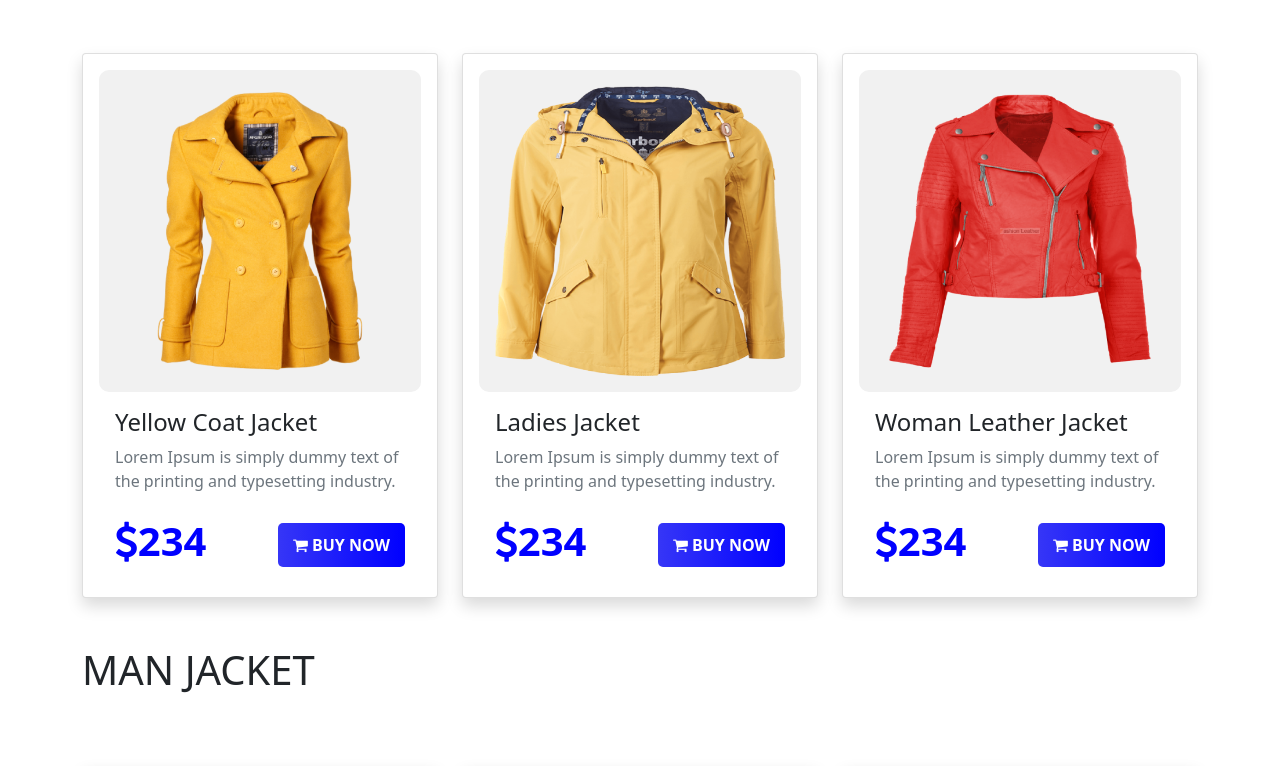
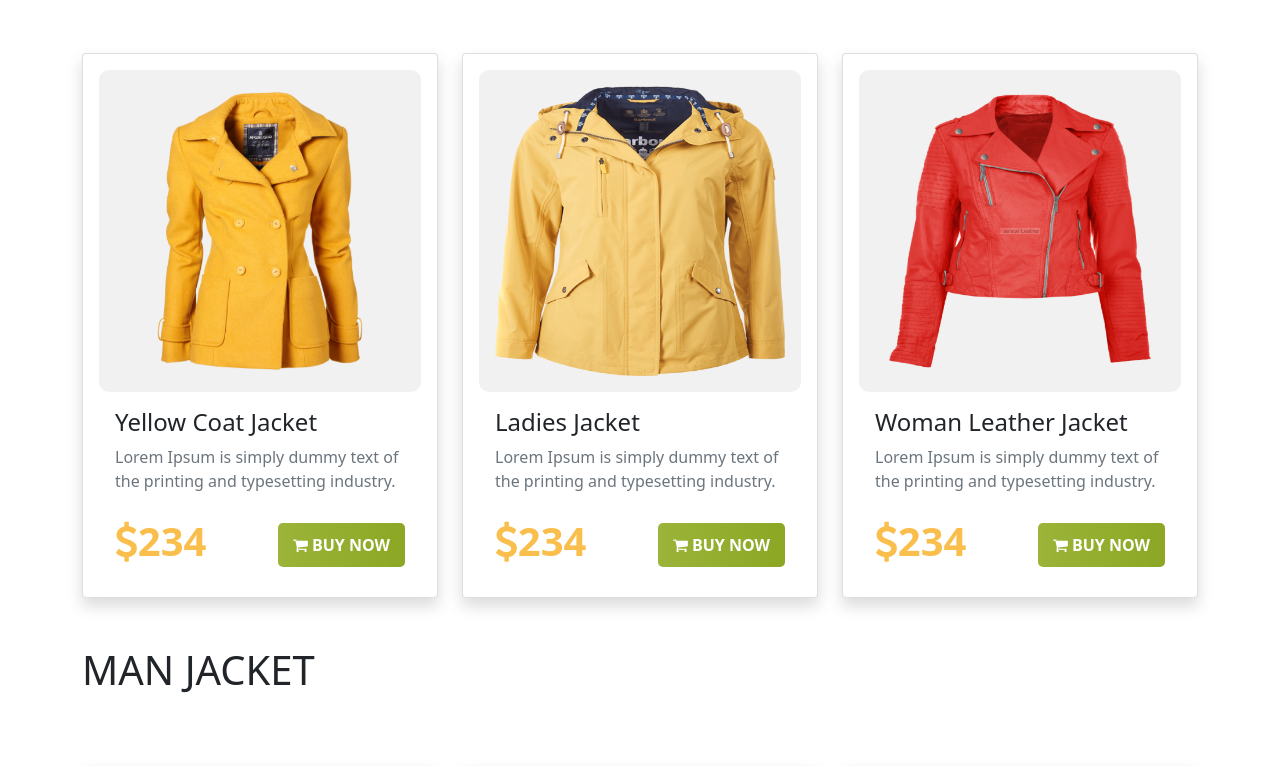
Before and after one commit to durjoybd14/penguin-fashon, a plain HTML site: page index.html in a window 1280 px wide. Shown: the part 688-1454 px from the top of the page. Drawn offline with Linux system fonts and the light colour scheme.

Commit message:
final commit

```diff
--- a/CSS/style.css
+++ b/CSS/style.css
@@ -11,12 +11,12 @@ img{
     font-style: 16px;
     font-weight: 600;
     border: none;
-    background-image: linear-gradient(90deg,#3636f7,blue);
+    background-image: linear-gradient(90deg,#9bb439,#8ca724);
 
 }
 
 .color-text{
-    color: blue;
+    color: #fabe4c;
     font-weight: 700;
 }
 
--- a/index.html
+++ b/index.html
@@ -54,8 +54,8 @@
                     <h1 class="color-text">BE THE PENGUINS</h1>
                     <h1>OF WINTER</h1>
                     <p class="text-muted">Lorem Ipsum is simply dummy text of the printing and typesetting industry.</p>
-                    <button class="default-button"><span><i class="fa fa-shopping-cart"
-                                aria-hidden="true"></i></span> BUY NOW</button>
+                    <button class="default-button"><span><i class="fa fa-shopping-cart" aria-hidden="true"></i></span>
+                        BUY NOW</button>
                 </div>
                 <div class="col-lg-6 mt-5">
                     <img src="Image/Group 33091.png" alt="">
@@ -316,7 +316,7 @@
                                 <div class="card-body">
                                     <h5 class="card-title">Find the Perfect Fit</h5>
                                     <p class="card-text text-muted">Everybody is different, which is why we offer styles
-                                        for every body </p>
+                                        for every body. </p>
                                 </div>
                             </div>
                         </div>
@@ -335,7 +335,10 @@
             <h1>Visit Our Shop</h1>
             <div class="row mt-5 p-5">
                 <div class="col-lg-8 ">
-                    <iframe src="https://www.google.com/maps/embed?pb=!1m18!1m12!1m3!1d387190.2799138154!2d-74.25987514580467!3d40.69767006377277!2m3!1f0!2f0!3f0!3m2!1i1024!2i768!4f13.1!3m3!1m2!1s0x89c24fa5d33f083b%3A0xc80b8f06e177fe62!2sNew%20York%2C%20NY%2C%20USA!5e0!3m2!1sen!2sbd!4v1610628780350!5m2!1sen!2sbd" width="450" height="350" frameborder="0" style="border:0;" allowfullscreen="" aria-hidden="false" tabindex="0"></iframe>
+                    <iframe
+                        src="https://www.google.com/maps/embed?pb=!1m18!1m12!1m3!1d387190.2799138154!2d-74.25987514580467!3d40.69767006377277!2m3!1f0!2f0!3f0!3m2!1i1024!2i768!4f13.1!3m3!1m2!1s0x89c24fa5d33f083b%3A0xc80b8f06e177fe62!2sNew%20York%2C%20NY%2C%20USA!5e0!3m2!1sen!2sbd!4v1610628780350!5m2!1sen!2sbd"
+                        width="450" height="350" frameborder="0" style="border:0;" allowfullscreen=""
+                        aria-hidden="false" tabindex="0"></iframe>
                 </div>
                 <div class="col-lg-4 p-3 d-flex align-items-center">
                     <address>
@@ -356,7 +359,7 @@
         <p class="text-center text-muted"> &copy;2021 Penguin Fashion | All Rights Deserved</p>
     </footer>
 
-    <!-- JavaScript-Linkage -->
+    <!-- JavaScript Linkage -->
     <script src="js/bootstrap.min.js"></script>
 
 </body>
```
